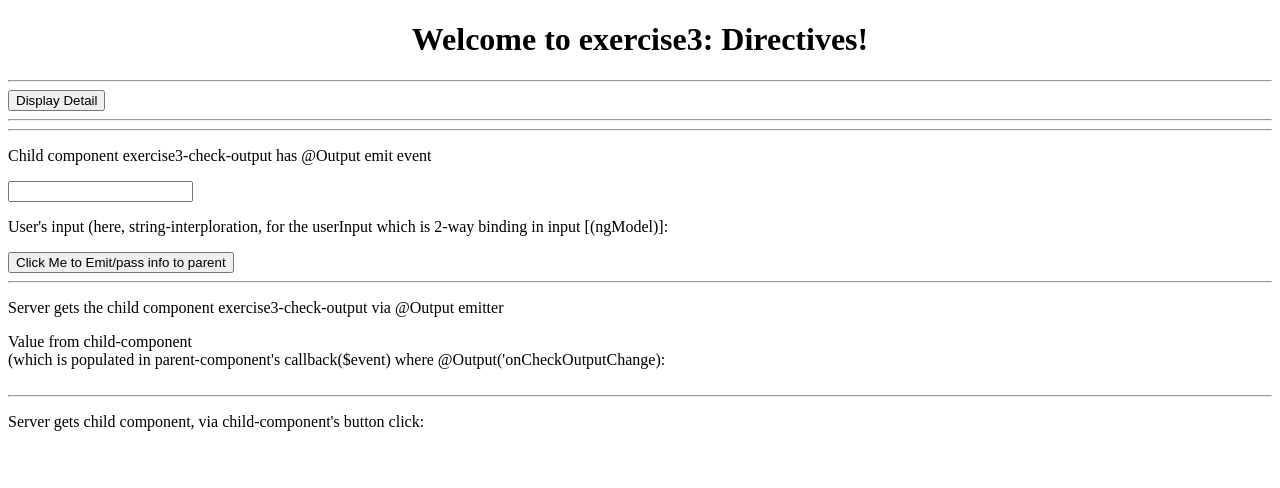
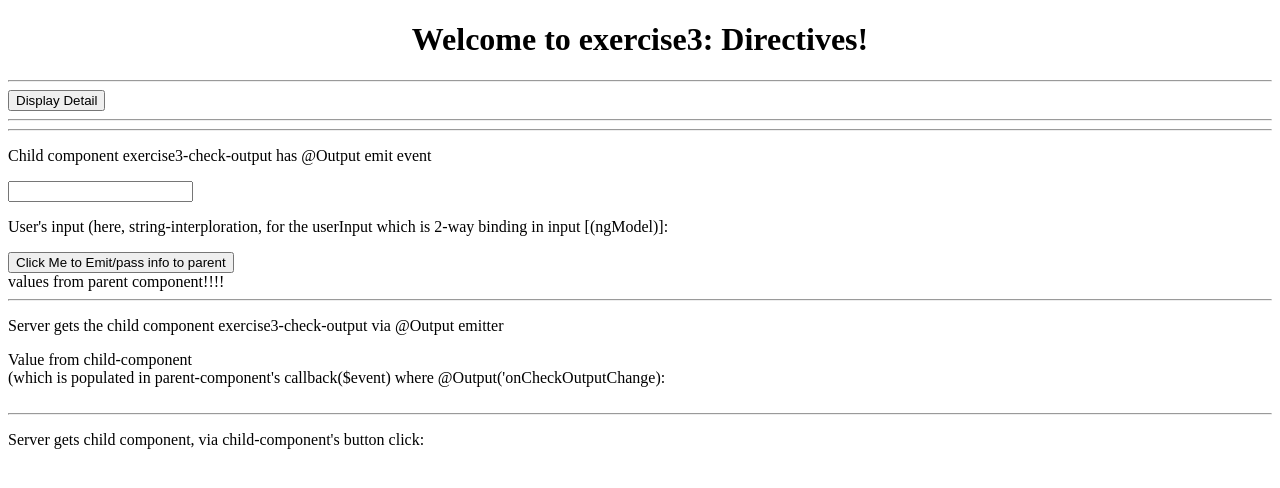
Before and after one commit to jwang1/angular5_exercise3, an Angular app: page / in a window 1280 px wide. Shown: the top 488 px of the page. Built offline with nearby package versions, Linux system fonts and the light colour scheme.

Commit message:
enhanced the @Output, @Input practice

```diff
--- a/src/app/app.component.html
+++ b/src/app/app.component.html
@@ -22,6 +22,7 @@
 <exercise3-check-output
   (onCheckOutputChange)="callback($event)"
   (onButtonClickedEmitter)="checkChildComponentBtnClick($event)"
+  [fromParent]="logSomeInfo()"
 ></exercise3-check-output>
 
 <hr>
--- a/src/app/app.component.ts
+++ b/src/app/app.component.ts
@@ -32,4 +32,9 @@ export class AppComponent {
   checkChildComponentBtnClick($event: { clickCtn: number; time: Date; info: string }) {
     this.childComponentValLong = 'clicked : ' + $event.clickCtn + '; information: ' + $event.info + '; time: ' + $event.time;
   }
+
+  logSomeInfo(): string {
+    return 'values from parent component!!!!';
+  }
+
 }
--- a/src/app/check-output/check-output.component.html
+++ b/src/app/check-output/check-output.component.html
@@ -6,3 +6,6 @@
 
 
 <button class="btn-primary" (click)="emitMyEvent()">Click Me to Emit/pass info to parent</button>
+
+
+<div>{{ parentInput }}</div>
--- a/src/app/check-output/check-output.component.ts
+++ b/src/app/check-output/check-output.component.ts
@@ -1,4 +1,4 @@
-import { Component, Output, EventEmitter } from '@angular/core';
+import { Component, Input, Output, EventEmitter } from '@angular/core';
 
 @Component({
   selector: 'exercise3-check-output',
@@ -6,6 +6,9 @@ import { Component, Output, EventEmitter } from '@angular/core';
   styleUrls: ['./check-output.component.css']
 })
 export class CheckOutputComponent {
+  @Input('fromParent')
+  public parentInput: string;
+
   @Output('onCheckOutputChange')
   public inputEmitter: EventEmitter<string> = new EventEmitter<string>();
 
@@ -21,6 +24,6 @@ export class CheckOutputComponent {
   }
 
   emitMyEvent() {
-    this.btnClickEmitter.emit({clickCtn: this.nbrClicks, time: new Date(), info: this.userInput});
+    this.btnClickEmitter.emit({clickCtn: this.nbrClicks++, time: new Date(), info: this.userInput});
   }
 }
--- a/src/app/log-message/log-message.component.html
+++ b/src/app/log-message/log-message.component.html
@@ -4,3 +4,5 @@
   [ngClass]="{fiveAndBeyond: logMsg.id >= 5}">
   {{logMsg.id}}: {{logMsg.message}}
 </div>
+
+<div></div>
```
